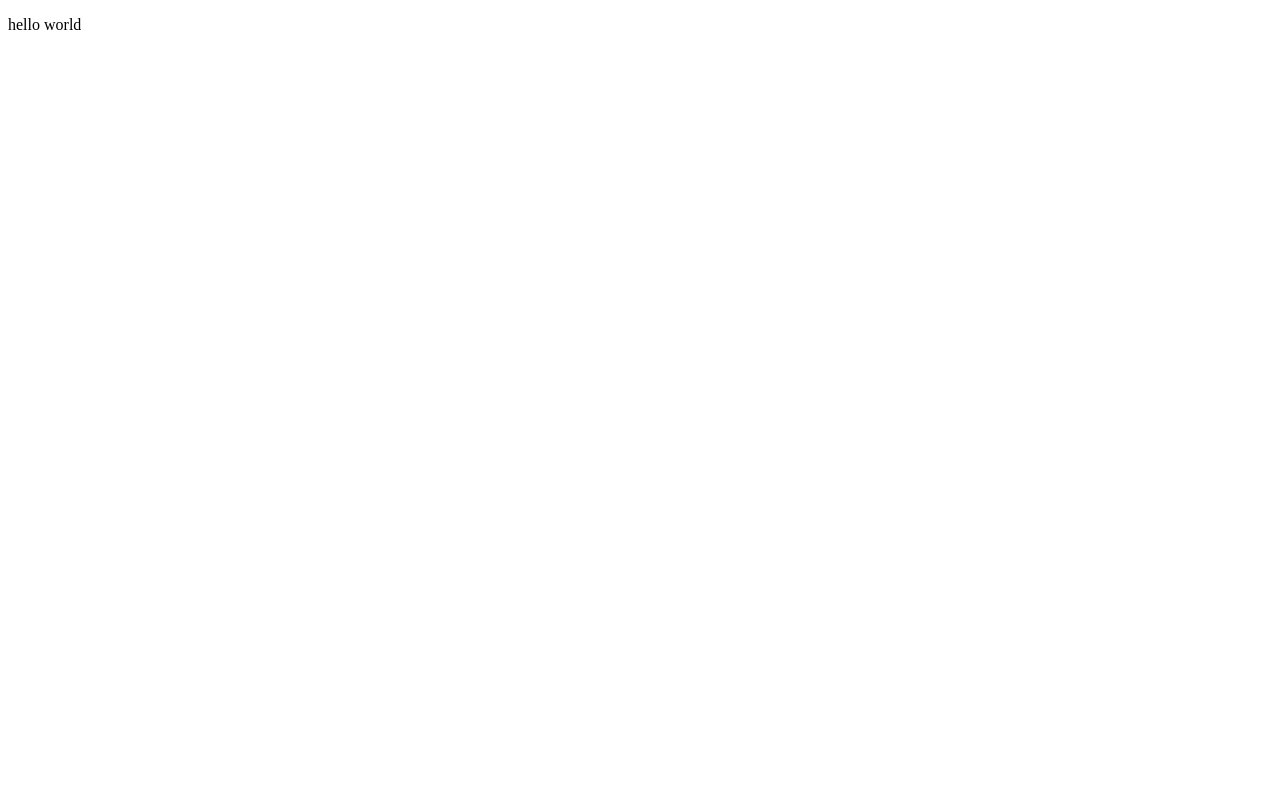
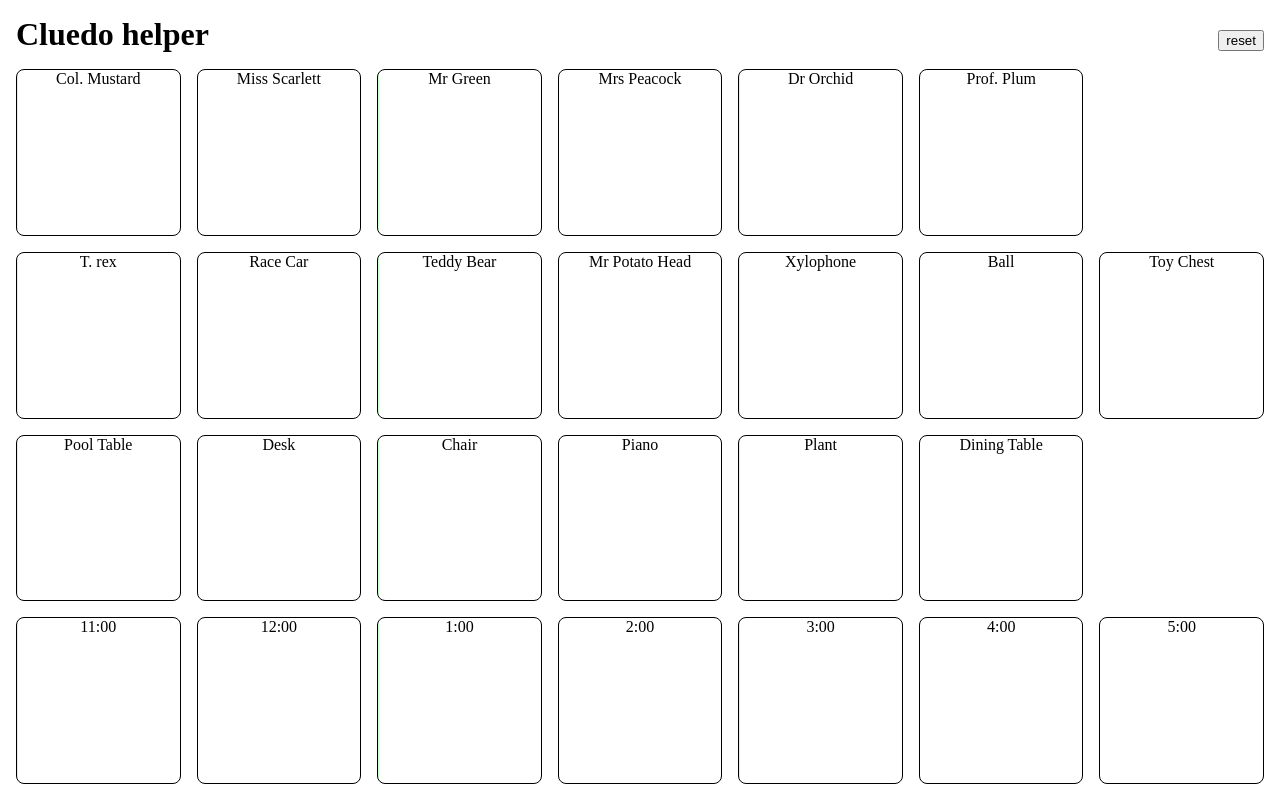
Before and after one commit to jacekkopecky/cluedo-helper, a React (Vite) app: page / in a window 1280 px wide. Built offline with nearby package versions, Linux system fonts and the light colour scheme.

Commit message:
first working version, needs images

```diff
--- /dev/null
+++ b/src/components/App.css
@@ -0,0 +1,66 @@
+html,
+body {
+  margin: 0;
+  padding: 0;
+}
+
+main {
+  display: flex;
+  flex-direction: column;
+  height: 100vh;
+  padding: 1em;
+  box-sizing: border-box;
+  gap: 1em;
+}
+
+header {
+  flex-grow: 0;
+  display: flex;
+  gap: 1em;
+  align-items: baseline;
+  justify-content: space-between;
+}
+
+h1 {
+  margin: 0;
+}
+
+section {
+  flex-grow: 1;
+  flex-basis: 1%;
+  display: flex;
+  gap: 1em;
+  position: relative;
+}
+
+section > *:not(.overlay) {
+  border: 1px solid black;
+  border-radius: 0.5em;
+  flex-grow: 1;
+  flex-basis: 1%;
+  text-align: center;
+}
+
+section > .overlay {
+  z-index: 1;
+  background-color: #ffffffe0;
+  position: absolute;
+  top: 0;
+  bottom: 0;
+  left: 0;
+  right: 0;
+  font-size: 2em;
+  padding-left: 1em;
+  display: flex;
+  align-items: center;
+  justify-content: center;
+  gap: 1ch;
+}
+
+section > .none {
+  opacity: 0;
+}
+
+section > *:not(.overlay).whodunit {
+  border: solid thick red;
+}
--- a/src/components/App.tsx
+++ b/src/components/App.tsx
@@ -1,5 +1,139 @@
 import React from 'react';
 
+import Button from './Button';
+
+import './App.css';
+
+const PLAYERS = [
+  'Col. Mustard',
+  'Miss Scarlett',
+  'Mr Green',
+  'Mrs Peacock',
+  'Dr Orchid',
+  'Prof. Plum',
+];
+
+const TOY_CHEST = 'Toy Chest';
+
+const TOYS = [
+  'T. rex',
+  'Race Car',
+  'Teddy Bear',
+  'Mr Potato Head',
+  'Xylophone',
+  'Ball',
+  TOY_CHEST,
+];
+
+const FURNITURE = [
+  'Pool Table',
+  'Desk',
+  'Chair',
+  'Piano',
+  'Plant',
+  'Dining Table',
+];
+
+const TIMES = [
+  '11:00',
+  '12:00',
+  '1:00',
+  '2:00',
+  '3:00',
+  '4:00',
+  '5:00',
+];
+
+type HasMap = Record<string, string>;
+
 export default function App(): JSX.Element {
-  return <p>hello world</p>;
+  const [crossedItems, setCrossedItems] = React.useState<string[]>([]);
+  const [lastSelectedPlayer, setLastSelectedPlayer] = React.useState('');
+  const [playerHasToy, setPlayerHasToy] = React.useState<HasMap>({});
+
+  return (
+    <main>
+      <header>
+        <h1>Cluedo helper</h1>
+        <button onClick={reset}>reset</button>
+      </header>
+
+      <section>
+        {renderButtons(PLAYERS)}
+        {Boolean(lastSelectedPlayer) && (
+          <div className="overlay">
+            What toy did {lastSelectedPlayer} have?
+            <button onClick={deselectLastSelected}>cancel</button>
+          </div>
+        )}
+        <div className="none" />
+      </section>
+      <section>
+        {renderButtons(TOYS, !lastSelectedPlayer)}
+      </section>
+      <section>
+        {renderButtons(FURNITURE)}
+        <div className="none" />
+      </section>
+      <section>
+        {renderButtons(TIMES)}
+      </section>
+    </main>
+  );
+
+  // todo randomize these orders somehow
+  function renderButtons(arr: string[], disabled?: boolean) {
+    return arr.map((str) => (
+      <Button
+        key={str}
+        text={str}
+        isSet={isSet(str)}
+        setSet={setItem}
+        extraClass={playerHasToy[str] === TOY_CHEST ? 'whodunit' : ''}
+        disabled={disabled}
+      />
+    ));
+  }
+
+  function isSet(str: string) {
+    return crossedItems.includes(str);
+  }
+
+  function setItem(text: string, set: boolean) {
+    if (set) {
+      if (PLAYERS.includes(lastSelectedPlayer) && TOYS.includes(text)) {
+        setPlayerHasToy({
+          ...playerHasToy,
+          [lastSelectedPlayer]: text,
+          [text]: lastSelectedPlayer,
+        });
+        setLastSelectedPlayer('');
+      }
+
+      if (PLAYERS.includes(text)) setLastSelectedPlayer(text);
+
+      if (!isSet(text)) setCrossedItems([...crossedItems, text]);
+    }
+
+    if (!set) {
+      if (playerHasToy[text]) {
+        playerHasToy[playerHasToy[text]] = '';
+        playerHasToy[text] = '';
+      }
+
+      if (lastSelectedPlayer === text) setLastSelectedPlayer('');
+
+      setCrossedItems(crossedItems.filter((str) => str !== text));
+    }
+  }
+
+  function deselectLastSelected() {
+    setItem(lastSelectedPlayer, false);
+  }
+
+  function reset() {
+    setCrossedItems([]);
+    setLastSelectedPlayer('');
+    setPlayerHasToy({});
+  }
 }
--- /dev/null
+++ b/src/components/Button.css
@@ -0,0 +1,28 @@
+.Button {
+  position: relative;
+  overflow: hidden;
+  user-select: none;
+  -webkit-user-select: none;
+  -webkit-touch-callout: none;
+}
+
+.Button.set {
+  background: #ccc;
+}
+
+.Button::before {
+  content: ' ';
+  position: absolute;
+  top: 0;
+  bottom: 0;
+  left: 0;
+  right: 0;
+  background-color: #00ff0080;
+  transform: translateX(-100%);
+}
+
+.Button.pushed::before {
+  transform: translateX(0);
+  background-color: #ffff0080;
+  transition: transform 1s ease-in, background-color 0.2s 1s;
+}
--- /dev/null
+++ b/src/components/Button.tsx
@@ -0,0 +1,46 @@
+import * as React from 'react';
+
+import './Button.css';
+
+interface ButtonProps {
+  text: string,
+  isSet: boolean,
+  setSet: (text: string, isSet: boolean) => void,
+  extraClass?: string,
+  disabled?: boolean,
+}
+
+// how long to hold the button to switch it, in ms
+// this must match the CSS in Button.css
+const PRESS_DURATION = 1000;
+
+export default function Button(props: ButtonProps): JSX.Element {
+  const [startedPush, setStartedPush] = React.useState<number>();
+
+  return (
+    <div
+      className={`Button ${props.isSet ? 'set' : ''} ${startedPush ? 'pushed' : ''} ${props.extraClass ?? ''}`}
+      onMouseDown={pressMouse}
+      onMouseUp={releaseMouse}
+      onTouchStart={pressMouse}
+      onTouchEnd={releaseMouse}
+      onContextMenu={(e) => e.preventDefault()}
+    >
+      {props.text}</div>
+  );
+
+  function pressMouse() {
+    if (props.disabled) return;
+
+    setStartedPush(Date.now());
+  }
+
+  function releaseMouse() {
+    if (props.disabled) return;
+
+    if (startedPush && startedPush < Date.now() - PRESS_DURATION) {
+      props.setSet(props.text, !props.isSet);
+    }
+    setStartedPush(undefined);
+  }
+}
```
